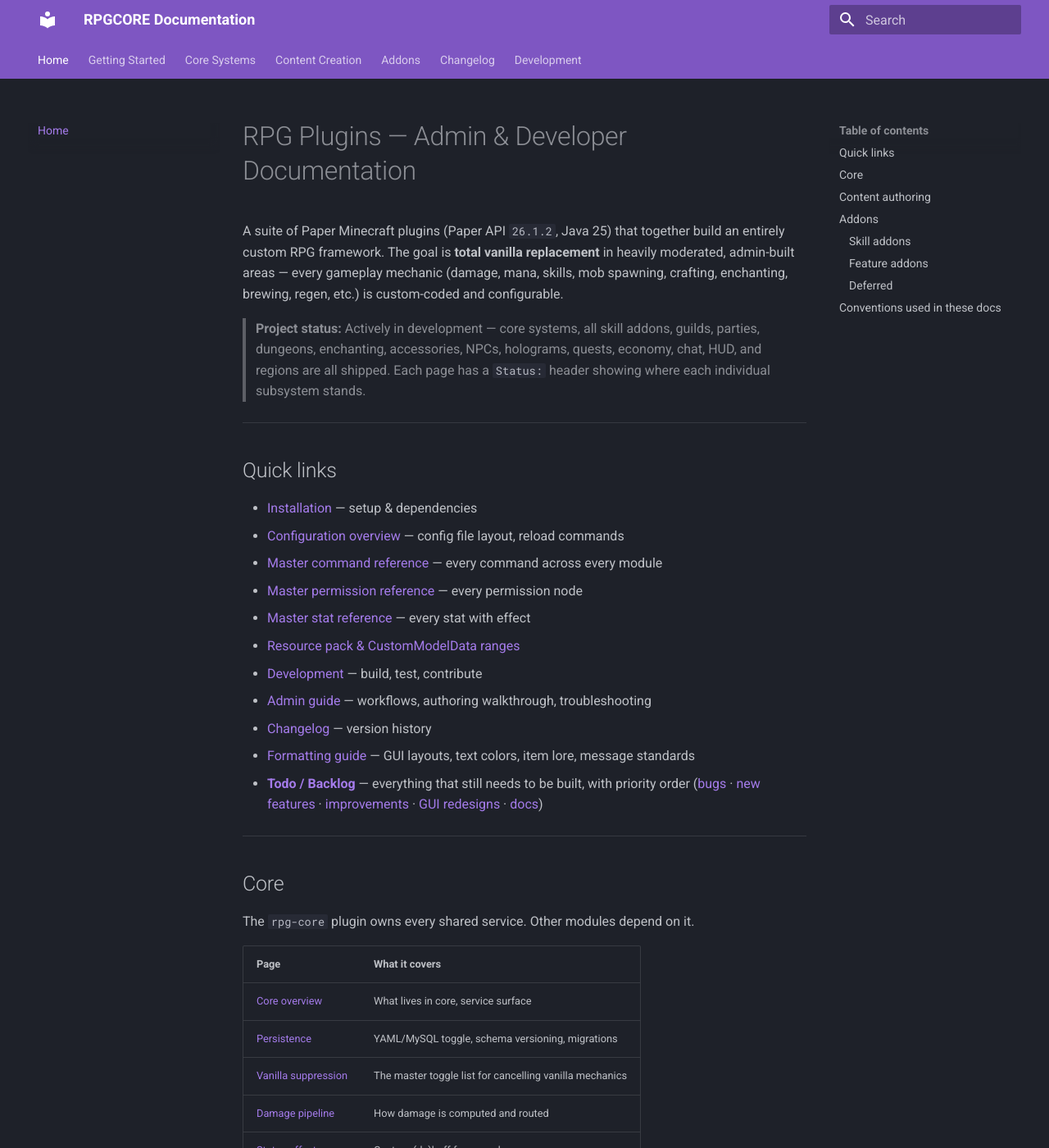
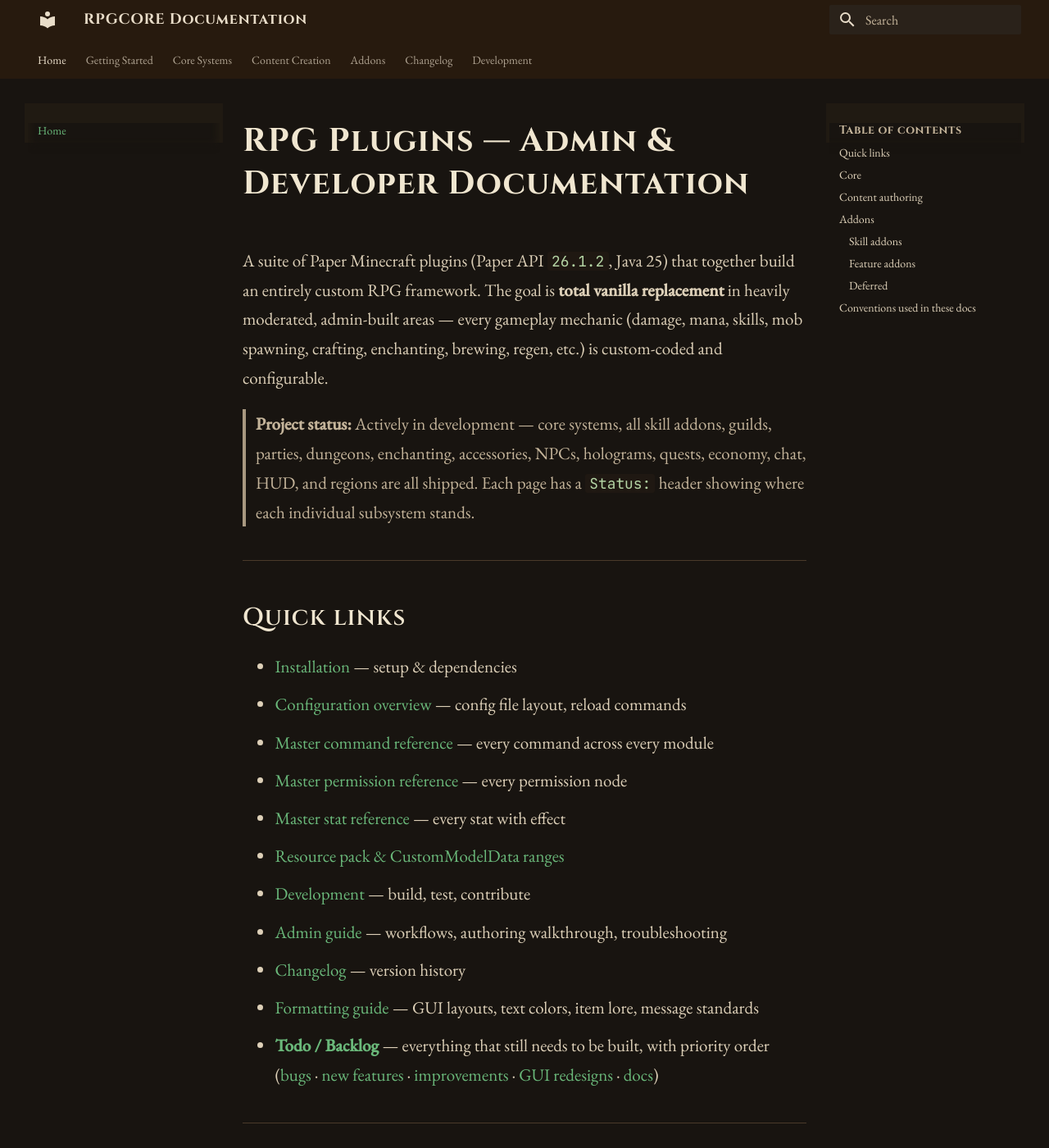
Before and after one commit to 255-Ping/RPGCORE, an MkDocs documentation site: the page built from docs/README.md, in a window 1280 px wide and 1400 px high. Shown: the whole window at 82% size. Built offline with MkDocs 1.6.1 and Material for MkDocs 9.7.7, drawn with Linux system fonts in a browser that asks for light colours.

Commit message:
docs: fantasy theme — brown/green/gray palette, Cinzel headings
Co-Authored-By: Claude Sonnet 4.6 <noreply@anthropic.com>

```diff
--- /dev/null
+++ b/docs/assets/extra.css
@@ -0,0 +1,156 @@
+/* ── Fantasy fonts ────────────────────────────────────────────────────── */
+@import url('https://fonts.googleapis.com/css2?family=Cinzel:wght@400;600;700&family=EB+Garamond:ital,wght@0,400;0,500;1,400&family=JetBrains+Mono:wght@400;500&display=swap');
+
+:root {
+  --md-text-font: 'EB Garamond', serif;
+  --md-code-font: 'JetBrains Mono', monospace;
+}
+
+/* ── Colour palette ───────────────────────────────────────────────────── */
+[data-md-color-scheme="slate"] {
+
+  /* Backgrounds */
+  --md-default-bg-color:           #181410;
+  --md-default-bg-color--light:    #201a12;
+  --md-default-bg-color--lighter:  #2a221a;
+  --md-default-bg-color--lightest: #342a1f;
+
+  /* Body text — warm parchment */
+  --md-default-fg-color:           #ddd0b8;
+  --md-default-fg-color--light:    #c4b49a;
+  --md-default-fg-color--lighter:  #a89880;
+  --md-default-fg-color--lightest: #7a6b58;
+
+  /* Primary — nav header, dark bark brown */
+  --md-primary-fg-color:        #271a0e;
+  --md-primary-fg-color--light: #3a2718;
+  --md-primary-fg-color--dark:  #180f07;
+  --md-primary-bg-color:        #e8dcc8;
+  --md-primary-bg-color--light: #c4b49a;
+
+  /* Accent — forest green */
+  --md-accent-fg-color:              #5ea86e;
+  --md-accent-fg-color--transparent: rgba(94, 168, 110, 0.12);
+  --md-accent-bg-color:              #181410;
+
+  /* Links */
+  --md-typeset-a-color: #6ab87a;
+
+  /* Code */
+  --md-code-bg-color: #1f1812;
+  --md-code-fg-color: #b4d4a4;
+
+  /* Footer */
+  --md-footer-bg-color:       #110e0a;
+  --md-footer-bg-color--dark: #0c0a07;
+  --md-footer-fg-color:       #a89880;
+  --md-footer-fg-color--light: #7a6b58;
+}
+
+/* ── Headings — Cinzel (medieval serif) ───────────────────────────────── */
+.md-typeset h1,
+.md-typeset h2,
+.md-typeset h3,
+.md-typeset h4,
+.md-typeset h5,
+.md-typeset h6 {
+  font-family: 'Cinzel', serif;
+  color: #f0e6d0;
+  letter-spacing: 0.03em;
+}
+
+.md-typeset h1 { font-size: 2rem;   font-weight: 700; }
+.md-typeset h2 { font-size: 1.5rem; font-weight: 600; }
+.md-typeset h3 { font-size: 1.2rem; font-weight: 600; }
+
+/* Site title + nav titles in Cinzel */
+.md-header__title,
+.md-nav__title {
+  font-family: 'Cinzel', serif;
+  letter-spacing: 0.04em;
+}
+
+/* ── Body text size bump — EB Garamond reads better slightly larger ───── */
+.md-typeset {
+  font-size: 1.05rem;
+  line-height: 1.7;
+}
+
+/* ── Nav / sidebar ────────────────────────────────────────────────────── */
+.md-nav__link--active,
+.md-nav__link:hover {
+  color: #6ab87a !important;
+}
+
+.md-sidebar {
+  background-color: #201a12;
+}
+
+/* ── Tables ───────────────────────────────────────────────────────────── */
+.md-typeset table:not([class]) th {
+  background-color: #271a0e;
+  color: #f0e6d0;
+  font-family: 'Cinzel', serif;
+  font-size: 0.75rem;
+  letter-spacing: 0.06em;
+  text-transform: uppercase;
+}
+
+.md-typeset table:not([class]) tr:nth-child(even) {
+  background-color: #201a12;
+}
+
+.md-typeset table:not([class]) {
+  border: 1px solid #4a3a2a;
+}
+
+.md-typeset table:not([class]) td,
+.md-typeset table:not([class]) th {
+  border-color: #4a3a2a;
+}
+
+/* ── Code ─────────────────────────────────────────────────────────────── */
+.md-typeset code {
+  color: #b4d4a4;
+  background-color: #1f1812;
+  border-radius: 3px;
+}
+
+.md-typeset pre > code {
+  border-left: 3px solid #5ea86e;
+}
+
+/* ── Admonition blocks ────────────────────────────────────────────────── */
+.md-typeset .admonition,
+.md-typeset details {
+  border-color: #4a3a2a;
+  background-color: #201a12;
+}
+
+.md-typeset .admonition-title,
+.md-typeset summary {
+  background-color: #2c2016 !important;
+  font-family: 'Cinzel', serif;
+  letter-spacing: 0.04em;
+}
+
+/* ── Horizontal rules — decorative divider feel ───────────────────────── */
+.md-typeset hr {
+  border-color: #4a3a2a;
+  margin: 2rem 0;
+}
+
+/* ── Scrollbar ────────────────────────────────────────────────────────── */
+::-webkit-scrollbar       { width: 6px; height: 6px; }
+::-webkit-scrollbar-track { background: #181410; }
+::-webkit-scrollbar-thumb { background: #4a3a2a; border-radius: 3px; }
+::-webkit-scrollbar-thumb:hover { background: #5ea86e; }
+
+/* ── Search ───────────────────────────────────────────────────────────── */
+.md-search__form {
+  background-color: #2a221a;
+}
+
+.md-search__input {
+  color: #ddd0b8;
+}
--- a/mkdocs.yml
+++ b/mkdocs.yml
@@ -6,14 +6,18 @@ theme:
   name: material
   palette:
     scheme: slate
-    primary: deep purple
-    accent: purple
+    primary: custom
+    accent: custom
+  font: false
   features:
     - navigation.tabs
     - navigation.sections
     - navigation.top
     - search.highlight
     - content.code.copy
+
+extra_css:
+  - assets/extra.css
 
 markdown_extensions:
   - admonition
```
